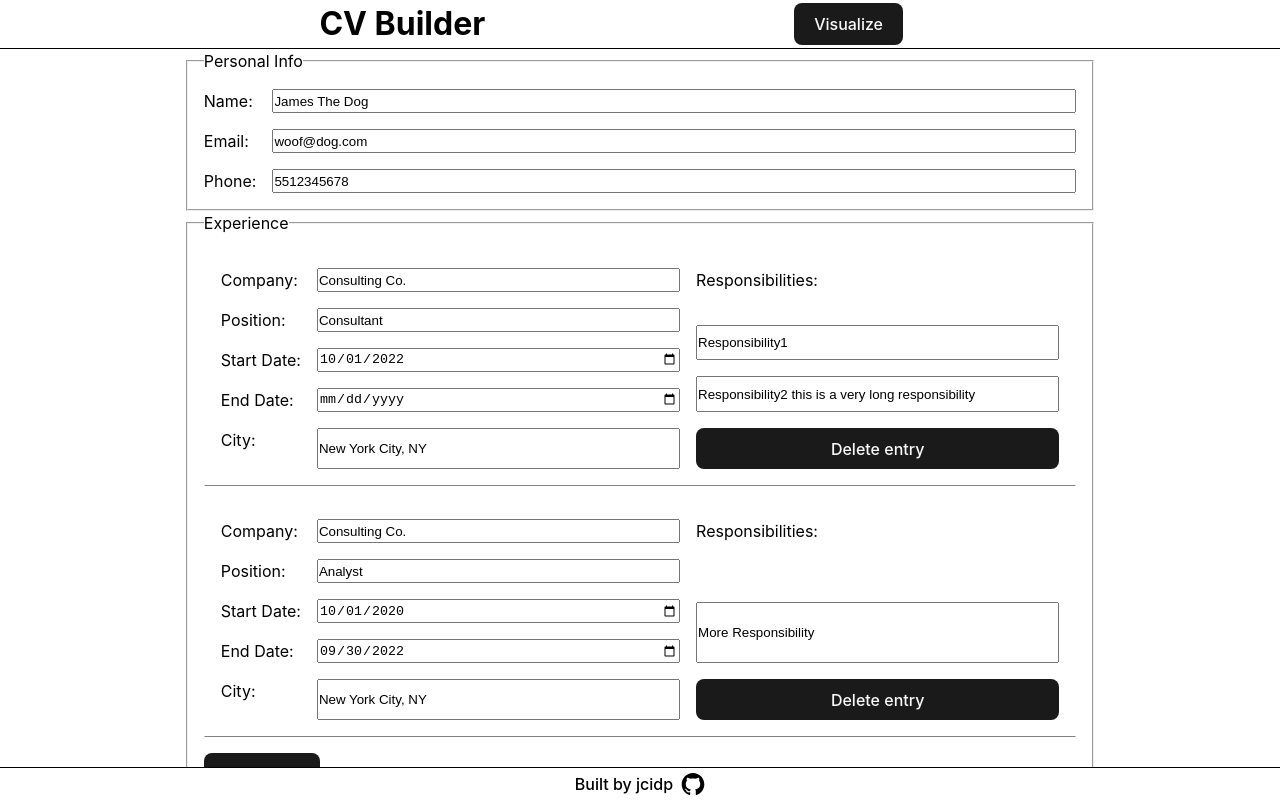
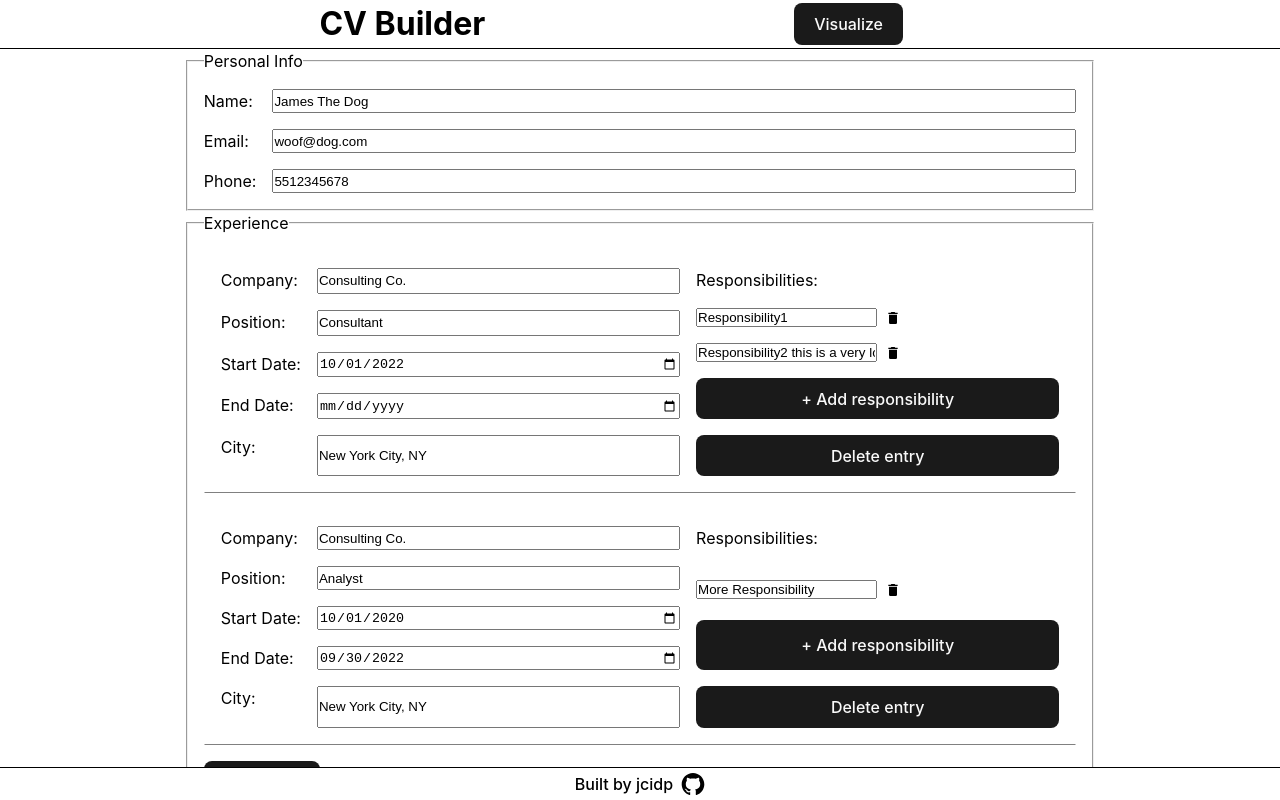
Before and after one commit to jcidp/cv-app, a React app: page / in a window 1280 px wide. Built offline with nearby package versions, Linux system fonts and the light colour scheme; the HTML template or start-up script is replaced by a standard one.

Commit message:
Add buttons to add & delete responsibilities

```diff
--- a/src/App.jsx
+++ b/src/App.jsx
@@ -104,8 +104,16 @@ function App() {
       case "education":
         setEducation(education.filter(entry =>
           e.target.id !== entry.id
-        ))
+        ));
         break;
+
+      case "responsibilities":
+        setExperience(experience.map(entry => {
+          if (e.target.closest(".experience-entry").lastElementChild.id !== entry.id) return entry;
+          return {...entry, responsibilities: [...entry.responsibilities.filter(responsibility => {
+            return responsibility.id !== e.target.closest(".responsibility-container").firstElementChild.dataset.id;
+          })]};
+        }));
     }
   };
 
@@ -136,7 +144,17 @@ function App() {
           end_date: "",
           location: "",
           id: crypto.randomUUID(),
-        }])
+        }]);
+        break;
+
+      case "responsibilities":
+        setExperience(experience.map(entry => {
+          if (e.target.closest(".experience-entry").lastElementChild.id !== entry.id) return entry;
+          return {...entry, responsibilities: [...entry.responsibilities, {
+            id: crypto.randomUUID(),
+            value: "",
+          }]};
+        }));
     }
   }
 
--- a/src/App.scss
+++ b/src/App.scss
@@ -38,6 +38,14 @@ main {
 // Edit view
 fieldset {
     padding: 1rem;
+
+    svg {
+        max-width: 1rem;
+
+        &:hover {
+            cursor: pointer;
+        }
+    }
 }
 
 .personal-info {
@@ -70,14 +78,23 @@ fieldset {
     margin-bottom: 1rem;
     border-bottom: 1px solid grey;
     padding-bottom: 1rem;
+
+    .responsibilities {
+        grid-column-start: 3;
+        grid-row: 1 / 5;
+        display: grid;
+        gap: 1rem;
+
+        .responsibility-container {
+            display: flex;
+            align-items: center;
+            gap: 0.5rem
+        }
+    }
+
+
 }
 
-.responsibilities {
-    grid-column-start: 3;
-    grid-row: 1 / 5;
-    display: grid;
-    gap: 1rem;
-}
 
 // View view
 section:not(:first-of-type) {
--- a/src/components/Education.jsx
+++ b/src/components/Education.jsx
@@ -1,4 +1,4 @@
-function EducationEntry({school, degree, start_date, end_date, location, id, onChange, onDelete, onAdd}) {
+function EducationEntry({school, degree, start_date, end_date, location, id, onChange, onDelete}) {
     return (
         <div className="education-entry">
             <label htmlFor={"school" + id}>School:</label>
--- a/src/components/Experience.jsx
+++ b/src/components/Experience.jsx
@@ -1,6 +1,9 @@
-function ExperienceEntry({company, position, start_date, end_date, location, responsibilities, id, onChange, onDelete}) {
+function ExperienceEntry({company, position, start_date, end_date, location, responsibilities, id, onChange, onDelete, onAdd}) {
     const responsibilitiesList = responsibilities.map((responsibility, i) =>
-        <input type="text" name="responsibility" key={responsibility.id} id={"responsibility" + i + id} value={responsibility.value} onChange={onChange} data-index={i} data-id={responsibility.id} />
+        <div className="responsibility-container" key={responsibility.id}>
+            <input type="text" name="responsibility" id={"responsibility" + i + id} value={responsibility.value} onChange={onChange} data-index={i} data-id={responsibility.id} />
+            <svg onClick={onDelete} data-section="responsibilities" xmlns="http://www.w3.org/2000/svg" viewBox="0 0 24 24"><title>delete</title><path data-section="responsibilities" d="M19,4H15.5L14.5,3H9.5L8.5,4H5V6H19M6,19A2,2 0 0,0 8,21H16A2,2 0 0,0 18,19V7H6V19Z" /></svg>
+        </div>
     );
 
     return (
@@ -18,6 +21,7 @@ function ExperienceEntry({company, position, start_date, end_date, location, res
             <div className="responsibilities">
                 <p>Responsibilities:</p>
                 {responsibilitiesList}
+                <button onClick={onAdd} data-section="responsibilities">+ Add responsibility</button>
             </div>
             <button className="remove" id={id} onClick={onDelete} data-section="experience">Delete entry</button>
         </div>
@@ -29,7 +33,7 @@ function Experience(props) {
         <fieldset className="experience-fieldset">
             <legend>Experience</legend>
             {props.experience.map(entry =>
-                <ExperienceEntry key={entry.id} {...entry} onChange={props.onChange} onDelete={props.onDelete} />
+                <ExperienceEntry key={entry.id} {...entry} onChange={props.onChange} onDelete={props.onDelete} onAdd={props.onAdd} />
             )}
             <button onClick={props.onAdd} data-section="experience">Add entry</button>
         </fieldset>
```
